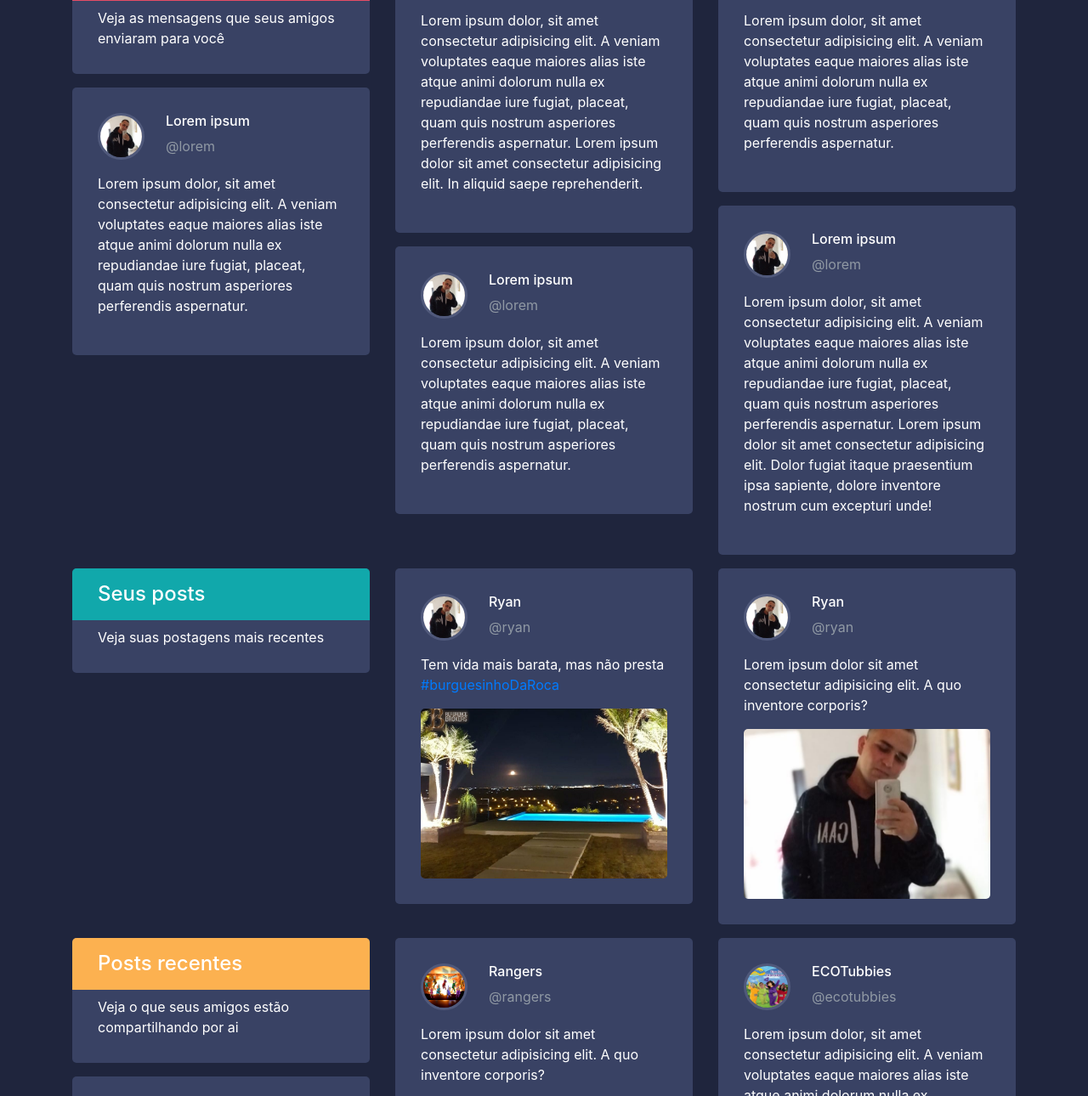
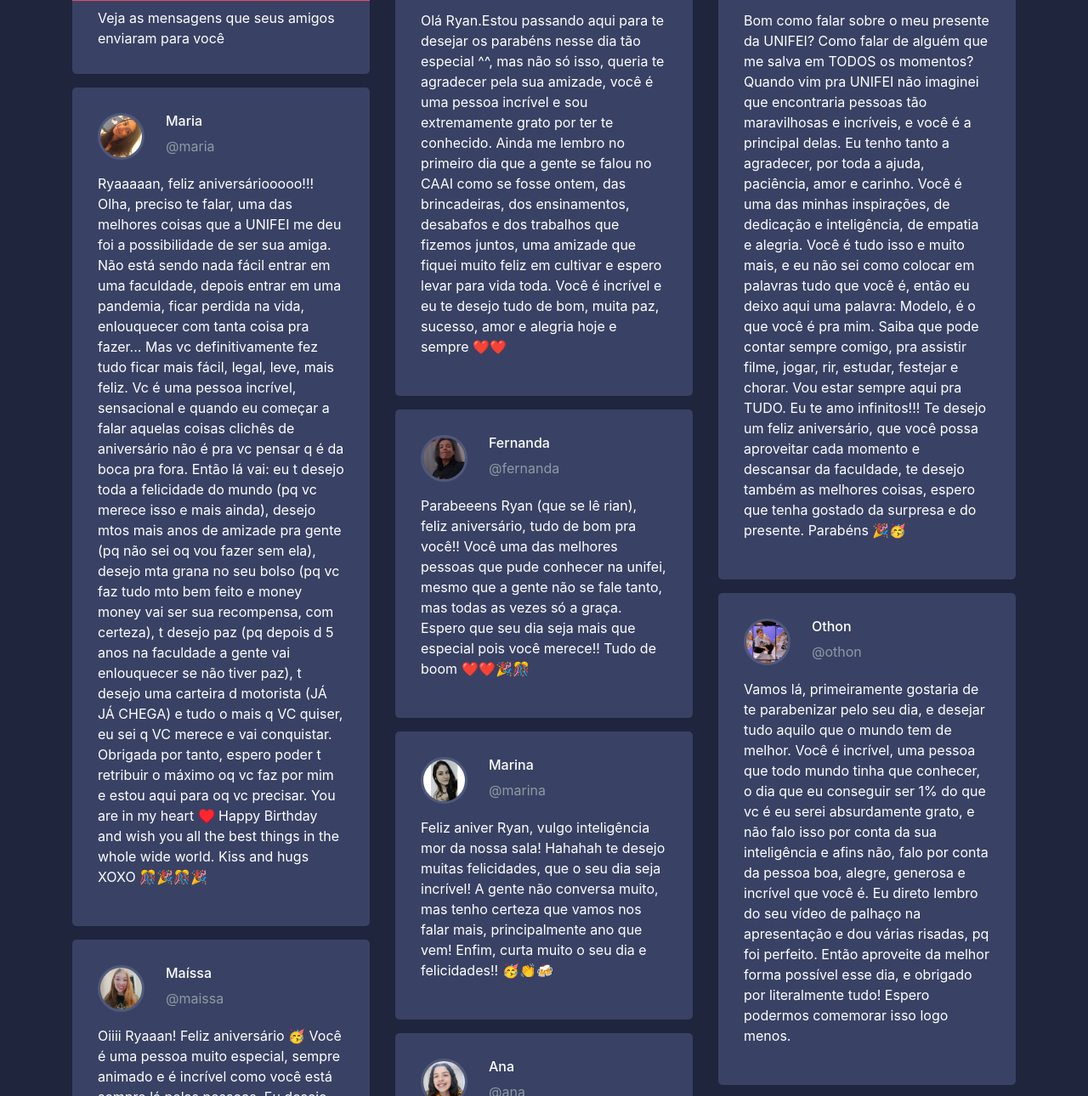
Before and after one commit to anajalvarenga/Ryan, a plain HTML site: page index.html in a window 1280 px wide. Shown: the part 572-1862 px from the top of the page at 85% size. Drawn offline with nearby package versions, Linux system fonts and the light colour scheme.

Commit message:
Mensagens atualizadas

```diff
--- a/index.html
+++ b/index.html
@@ -82,14 +82,29 @@
                         <div class="box">
                             <div class="row" style="margin-bottom: 1rem;">
                                 <div class="col-3">
-                                    <img src="./img/img-perfil.jpg" alt="friend picture" class="friend-picture">
+                                    <img src="./img/friends/maria.jpg" alt="friend picture" class="friend-picture">
                                 </div>
                                 <div class="col-9">
-                                    <h6 class="friend-name">Lorem ipsum</h6>
-                                    <span class="friend-user">@lorem</span>
+                                    <h6 class="friend-name">Maria</h6>
+                                    <span class="friend-user">@maria</span>
                                 </div>
                             </div>
-                            <p>Lorem ipsum dolor, sit amet consectetur adipisicing elit. A veniam voluptates eaque maiores alias iste atque animi dolorum nulla ex repudiandae iure fugiat, placeat, quam quis nostrum asperiores perferendis aspernatur.</p>
+                            <p>Ryaaaaan, feliz aniversáriooooo!!! Olha, preciso te falar, uma das melhores coisas que a UNIFEI me deu foi a possibilidade de ser sua amiga. Não está sendo nada fácil entrar em uma faculdade, depois entrar em uma pandemia, ficar perdida na vida, enlouquecer com tanta coisa pra fazer... Mas vc definitivamente fez tudo ficar mais fácil, legal, leve, mais feliz. Vc é uma pessoa incrível, sensacional e quando eu começar a falar aquelas coisas clichês de aniversário não é pra vc pensar q é da boca pra fora. Então lá vai: eu t desejo toda a felicidade do mundo (pq vc merece isso e mais ainda), desejo mtos mais anos de amizade pra gente (pq não sei oq vou fazer sem ela), desejo mta grana no seu bolso (pq vc faz tudo mto bem feito e money money vai ser sua recompensa, com certeza), t desejo paz (pq depois d 5 anos na faculdade a gente vai enlouquecer se não tiver paz), t desejo uma carteira d motorista (JÁ JÁ CHEGA) e tudo o mais q VC quiser, eu sei q VC merece e vai conquistar. Obrigada por tanto, espero poder t retribuir o máximo oq vc faz por mim e estou aqui para oq vc precisar. You are in my heart ♥️ Happy Birthday and wish you all the best things in the whole wide world. Kiss and hugs XOXO 🎊🎉🎊🎉</p>
+                        </div>
+                        <div class="box">
+                            <div class="row" style="margin-bottom: 1rem;">
+                                <div class="col-3">
+                                    <img src="./img/friends/maissa.jpg" alt="friend picture" class="friend-picture">
+                                </div>
+                                <div class="col-9">
+                                    <h6 class="friend-name">Maíssa</h6>
+                                    <span class="friend-user">@maissa</span>
+                                </div>
+                            </div>
+                            <p>Oiiii Ryaaan! Feliz aniversário 🥳
+                                Você é uma pessoa muito especial, sempre animado e é incrível como você está sempre lá pelas pessoas.
+                                Eu desejo muita saúde, felicidade e tudo de bom pra você, você merece! ❤️
+                                Qualquer coisa que precisar, pode contar comigo :)</p>
                         </div>
                     </div>
 
@@ -97,53 +112,76 @@
                         <div class="box">
                             <div class="row" style="margin-bottom: 1rem;">
                                 <div class="col-3">
-                                    <img src="./img/img-perfil.jpg" alt="friend picture" class="friend-picture">
+                                    <img src="./img/friends/vinicius.jpg" alt="friend picture" class="friend-picture">
                                 </div>
                                 <div class="col-9">
-                                    <h6 class="friend-name">Lorem ipsum</h6>
-                                    <span class="friend-user">@lorem</span>
+                                    <h6 class="friend-name">Vinicius</h6>
+                                    <span class="friend-user">@vinicius</span>
                                 </div>
                             </div>
-                            <p>Lorem ipsum dolor, sit amet consectetur adipisicing elit. A veniam voluptates eaque maiores alias iste atque animi dolorum nulla ex repudiandae iure fugiat, placeat, quam quis nostrum asperiores perferendis aspernatur. Lorem ipsum dolor sit amet consectetur adipisicing elit. In aliquid saepe reprehenderit.</p>
+                            <p>Olá Ryan.Estou passando aqui para te desejar os parabéns nesse dia tão especial ^^, mas não só isso, queria te agradecer pela sua amizade, você é uma pessoa incrível e sou extremamente grato por ter te conhecido. Ainda me  lembro no primeiro dia que a gente se falou no CAAI como se fosse ontem, das brincadeiras, dos ensinamentos, desabafos e dos trabalhos que fizemos juntos, uma amizade que fiquei muito feliz em cultivar e espero levar para vida toda. Você é incrível e eu te desejo tudo de bom, muita paz, sucesso, amor e alegria  hoje e sempre ❤️❤️</p>
                         </div>
                         <div class="box">
                             <div class="row" style="margin-bottom: 1rem;">
                                 <div class="col-3">
-                                    <img src="./img/img-perfil.jpg" alt="friend picture" class="friend-picture">
+                                    <img src="./img/friends/fernanda.jpg" alt="friend picture" class="friend-picture">
                                 </div>
                                 <div class="col-9">
-                                    <h6 class="friend-name">Lorem ipsum</h6>
-                                    <span class="friend-user">@lorem</span>
+                                    <h6 class="friend-name">Fernanda</h6>
+                                    <span class="friend-user">@fernanda</span>
                                 </div>
                             </div>
-                            <p>Lorem ipsum dolor, sit amet consectetur adipisicing elit. A veniam voluptates eaque maiores alias iste atque animi dolorum nulla ex repudiandae iure fugiat, placeat, quam quis nostrum asperiores perferendis aspernatur.</p>
+                            <p>Parabeeens Ryan (que se lê rian), feliz aniversário, tudo de bom pra você!! Você uma das melhores pessoas que pude conhecer na unifei, mesmo que a gente não se fale tanto, mas todas as vezes só a graça. Espero que seu dia seja mais que especial pois você merece!! Tudo de boom ❤️❤️🎉🎊</p>
+                        </div>
+                        <div class="box">
+                            <div class="row" style="margin-bottom: 1rem;">
+                                <div class="col-3">
+                                    <img src="./img/friends/marina.jpg" alt="friend picture" class="friend-picture">
+                                </div>
+                                <div class="col-9">
+                                    <h6 class="friend-name">Marina</h6>
+                                    <span class="friend-user">@marina</span>
+                                </div>
+                            </div>
+                            <p>Feliz aniver Ryan, vulgo inteligência mor da nossa sala! Hahahah te desejo muitas felicidades, que o seu dia seja incrível! A gente não conversa muito, mas tenho certeza que vamos nos falar mais, principalmente ano que vem! Enfim, curta muito o seu dia e felicidades!! 🥳👏🍻</p>
+                        </div>
+                        <div class="box">
+                            <div class="row" style="margin-bottom: 1rem;">
+                                <div class="col-3">
+                                    <img src="./img/friends/ana.jpg" alt="friend picture" class="friend-picture">
+                                </div>
+                                <div class="col-9">
+                                    <h6 class="friend-name">Ana</h6>
+                                    <span class="friend-user">@ana</span>
+                                </div>
+                            </div>
+                            <p>Lorem ipsum dolor sit amet consectetur adipisicing elit. Doloremque doloribus officiis eveniet, consequuntur est incidunt ipsa laudantium blanditiis id rem possimus aut animi praesentium sequi? Animi sint nulla distinctio id.</p>
                         </div>
                     </div>
-
                     <div class="col-md-4">
                         <div class="box">
                             <div class="row" style="margin-bottom: 1rem;">
                                 <div class="col-3">
-                                    <img src="./img/img-perfil.jpg" alt="friend picture" class="friend-picture">
+                                    <img src="./img/friends/babi.jpg" alt="friend picture" class="friend-picture">
                                 </div>
                                 <div class="col-9">
-                                    <h6 class="friend-name">Lorem ipsum</h6>
-                                    <span class="friend-user">@lorem</span>
+                                    <h6 class="friend-name">Babi</h6>
+                                    <span class="friend-user">@babi</span>
                                 </div>
                             </div>
-                            <p>Lorem ipsum dolor, sit amet consectetur adipisicing elit. A veniam voluptates eaque maiores alias iste atque animi dolorum nulla ex repudiandae iure fugiat, placeat, quam quis nostrum asperiores perferendis aspernatur.</p>
+                            <p>Bom como falar sobre o meu presente da UNIFEI? Como falar de alguém que me salva em TODOS os momentos? Quando vim pra UNIFEI não imaginei que encontraria pessoas tão maravilhosas e incríveis, e você é a principal delas. Eu tenho tanto a agradecer, por toda a ajuda, paciência, amor e carinho. Você é uma das minhas inspirações, de dedicação e inteligência, de empatia e alegria. Você é tudo isso e muito mais, e eu não sei como colocar em palavras tudo que você é, então eu deixo aqui uma palavra: Modelo, é o que você é pra mim. Saiba que pode contar sempre comigo, pra assistir filme, jogar, rir, estudar, festejar e chorar. Vou estar sempre aqui pra TUDO. Eu te amo infinitos!!! Te desejo um feliz aniversário, que você possa aproveitar cada momento e descansar da faculdade, te desejo também as melhores coisas, espero que tenha gostado da surpresa e do presente. Parabéns 🎉🥳</p>
                         </div>
                         <div class="box">
                             <div class="row" style="margin-bottom: 1rem;">
                                 <div class="col-3">
-                                    <img src="./img/img-perfil.jpg" alt="friend picture" class="friend-picture">
+                                    <img src="./img/friends/othon.jpg" alt="friend picture" class="friend-picture">
                                 </div>
                                 <div class="col-9">
-                                    <h6 class="friend-name">Lorem ipsum</h6>
-                                    <span class="friend-user">@lorem</span>
+                                    <h6 class="friend-name">Othon</h6>
+                                    <span class="friend-user">@othon</span>
                                 </div>
                             </div>
-                            <p>Lorem ipsum dolor, sit amet consectetur adipisicing elit. A veniam voluptates eaque maiores alias iste atque animi dolorum nulla ex repudiandae iure fugiat, placeat, quam quis nostrum asperiores perferendis aspernatur. Lorem ipsum dolor sit amet consectetur adipisicing elit. Dolor fugiat itaque praesentium ipsa sapiente, dolore inventore nostrum cum excepturi unde!</p>
+                            <p>Vamos lá, primeiramente gostaria de te parabenizar pelo seu dia, e desejar tudo aquilo que o mundo tem de melhor. Você é incrível, uma pessoa que todo mundo tinha que conhecer, o dia que eu conseguir ser 1% do que vc é eu serei absurdamente grato, e não falo isso por conta da sua inteligência e afins não, falo por conta da pessoa boa, alegre, generosa e incrível que você é. Eu direto lembro do seu vídeo de palhaço na apresentação e dou várias risadas, pq foi perfeito. Então aproveite da melhor forma possível esse dia, e obrigado por literalmente tudo! Espero podermos comemorar isso logo menos.</p>
                         </div>
                     </div>
                 </div>
```
Also changed, not shown: img/friends/ana.jpg (added), img/friends/babi.jpg (added), img/friends/fernanda.jpg (added), img/friends/maissa.jpg (added), img/friends/maria.jpg (added), img/friends/marina.jpg (added), img/friends/othon.jpg (added), img/friends/vinicius.jpg (added), img/ryan+friend/ana.jpg (added), img/ryan+friend/babi.jpg (added), img/ryan+friend/fernanda.jpg (added), img/ryan+friend/maissa.jpg (added), img/ryan+friend/maria.jpg (added), img/ryan+friend/othon.jpg (added), 1 more files.
